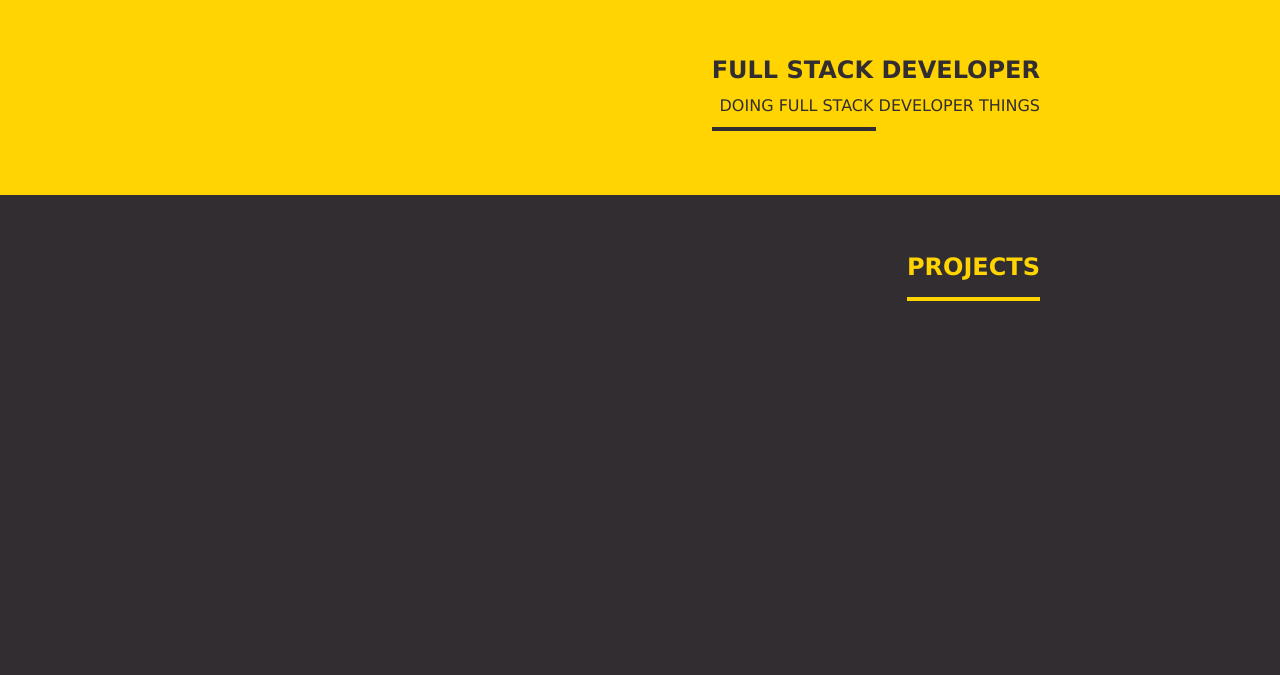
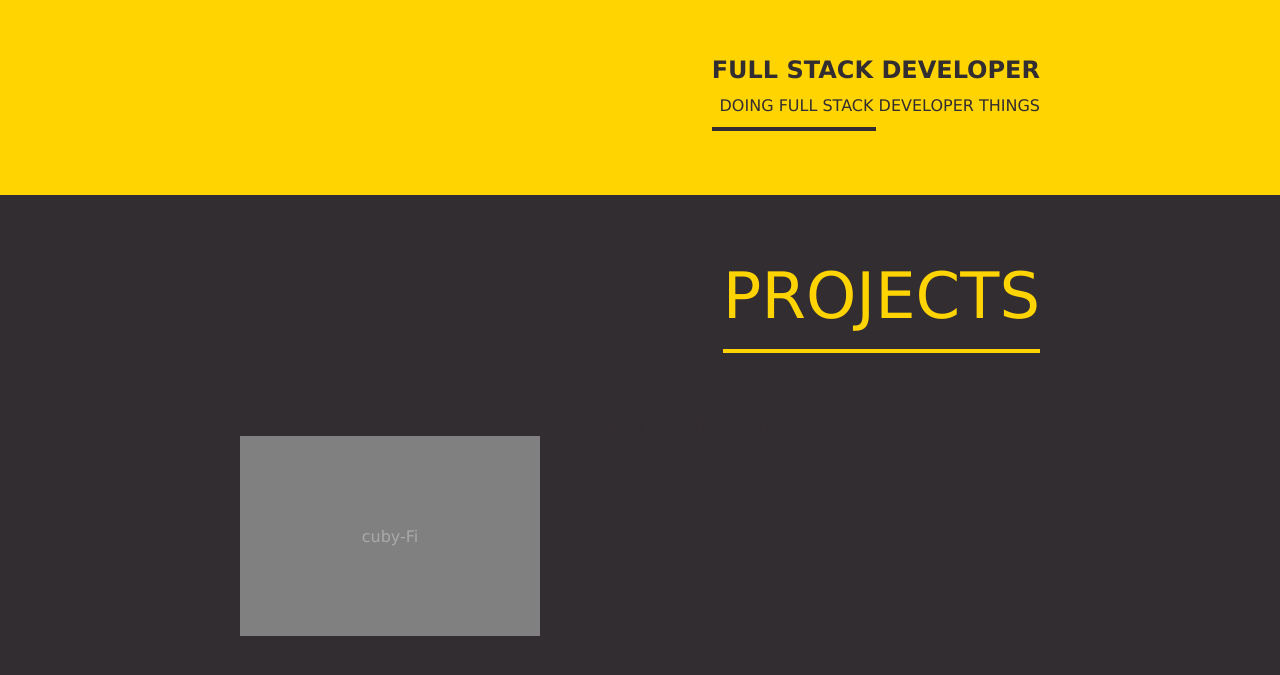
Before and after one commit to JamesAKing/portfolio, a React (Create React App) app: page / in a window 1280 px wide. Shown: the part 605-1280 px from the top of the page. Built offline with nearby package versions, Linux system fonts and the light colour scheme.

Commit message:
created first draft of project card + fixed minor visual bugs

```diff
--- a/src/components/header/Header.scss
+++ b/src/components/header/Header.scss
@@ -4,16 +4,10 @@
 .header {
     @include container-default;
     height: 150px;
+    background-color: $color-background;
+    display: flex;
+    justify-content: center;
     align-items: center;
-    background-color: $color-background;
-
-    padding-left: 1rem;
-    padding-right: 1rem;
-
-    @include tablet {
-        padding-left: 1.5rem;
-        padding-right: 1.5rem;
-    }
 
     &__content {
         @include content-default;
--- a/src/components/hero/Hero.scss
+++ b/src/components/hero/Hero.scss
@@ -6,6 +6,8 @@
     height: calc(100vh - 150px);
     min-height: 400px;
     background-color: $color-background;
+    display: flex;
+    justify-content: center;
 
     &__content {
         @include content-default;
--- /dev/null
+++ b/src/components/project-card/ProjectCard.js
@@ -0,0 +1,19 @@
+import './ProjectCard.scss';
+import { Link } from 'react-router-dom';
+
+function ProjectCard() {
+
+    return (
+        <li className="project-card">
+            <Link className="project-card__link" to="/">
+                cuby-Fi
+            </Link>
+            <div className="project-card__overlay">
+                hello
+            </div>
+        </li>
+    );
+
+}
+
+export default ProjectCard;
--- /dev/null
+++ b/src/components/project-card/ProjectCard.scss
@@ -0,0 +1,24 @@
+@use "../../styles/mixins" as *;
+@use "../../styles/variables" as *;
+
+.project-card {
+    width: 100%;
+    height: 200px;
+    background-color: $color-background-alt;
+    overflow: hidden;
+
+    @include desktop {
+        width: 300px;
+    }
+
+    &__link {
+        display: block;
+        width: inherit;
+        height: inherit;
+        display: flex;
+        justify-content: center;
+        align-items: center;
+        color: $color-text-alt;
+        text-decoration: none;
+    }
+}
--- /dev/null
+++ b/src/components/project-cards/ProjectCards.js
@@ -0,0 +1,12 @@
+import './ProjectCards.scss';
+import ProjectCard from '../project-card/ProjectCard';
+
+function ProjectCards() {
+    return (
+        <ul className="project-cards">
+            <ProjectCard />
+        </ul>
+    );
+}
+
+export default ProjectCards;
--- /dev/null
+++ b/src/components/project-cards/ProjectCards.scss
@@ -0,0 +1,5 @@
+@use "../../styles/mixins" as *;
+
+.project-cards {
+    @include content-default;
+}
--- a/src/components/projects-home/ProjectsHome.js
+++ b/src/components/projects-home/ProjectsHome.js
@@ -1,10 +1,15 @@
 import './ProjectsHome.scss';
 import SectionHeader from '../section-header/SectionHeader';
+import ProjectCards from '../project-cards/ProjectCards';
 
 function ProjectsHome() {
     return (
         <section className="projects-home">
             <SectionHeader heading="PROJECTS" alt={true}/>
+            <div>
+                <p>WONDERING WHAT I DO WITH MY TIME?</p>
+            </div>
+            <ProjectCards />
         </section>
     );
 }
--- a/src/components/projects-home/ProjectsHome.scss
+++ b/src/components/projects-home/ProjectsHome.scss
@@ -6,4 +6,10 @@
     @include container-default;
     @include container-height-default;
     background-color: $color-text;
+
+    @include desktop {
+        display: flex;
+        flex-direction: column;
+        align-items: center;
+    }
 }
--- a/src/components/section-header/SectionHeader.scss
+++ b/src/components/section-header/SectionHeader.scss
@@ -3,15 +3,14 @@
 
 .section-header {
     @include content-default;
-    width: 100%;
-    height: 100px;
-    margin-top: 1rem;
+    padding-top: 4rem;
+    margin-bottom: 2rem;
     display: flex;
     justify-content: flex-end;
     align-items: center;
 
     @include tablet {
-        margin-top: 2rem;
+        margin-bottom: 4rem;
     }
 
     &--alt {
@@ -19,7 +18,13 @@
     }
 
     &__heading {
+        font-weight: 300;
+        text-align: end;
         padding-bottom: 1rem;
         border-bottom: 4px solid;
+
+        @include tablet {
+            font-size: 4rem;
+        }
     }
 }
--- a/src/styles/_mixins.scss
+++ b/src/styles/_mixins.scss
@@ -21,15 +21,14 @@
 
 // PAGE DEFAULTS
 @mixin page-default {
+    // USE ON PAGE COMPONENTS ONLY
     width: 100%;
     min-width: $screen-mobile;
     min-height: calc(100vh - 150px);
 }
 
 @mixin container-default {
-    max-width: 100%;
-    display: flex;
-    justify-content: center;
+    // USE FOR CONTENT WITHIN PAGE COMPONENTS
 
     @include mobile {
         padding-left: $pg-padding-mobile;
--- a/src/styles/_variables.scss
+++ b/src/styles/_variables.scss
@@ -11,7 +11,7 @@ $pg-padding-desktop: auto;
 
 // COLOURS
 $color-background: #FFD400;
-$color-background-alt: lightgrey;
+$color-background-alt: grey;
 $color-text: #322d31;
 $color-text-alt: darkgrey;
 $color-text-highlight: orange;
```
